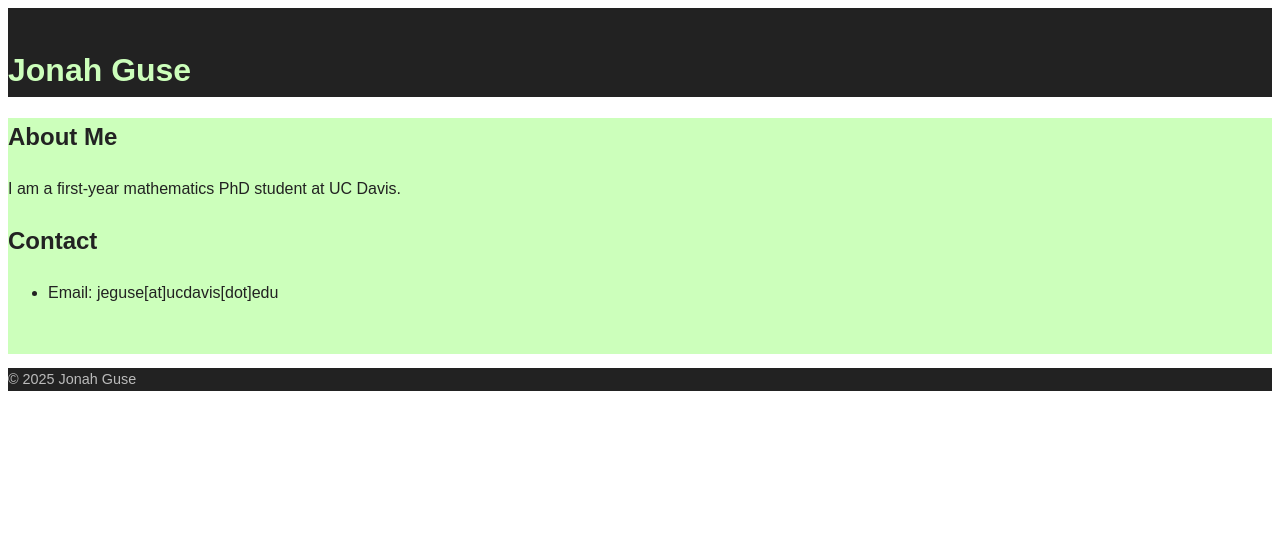
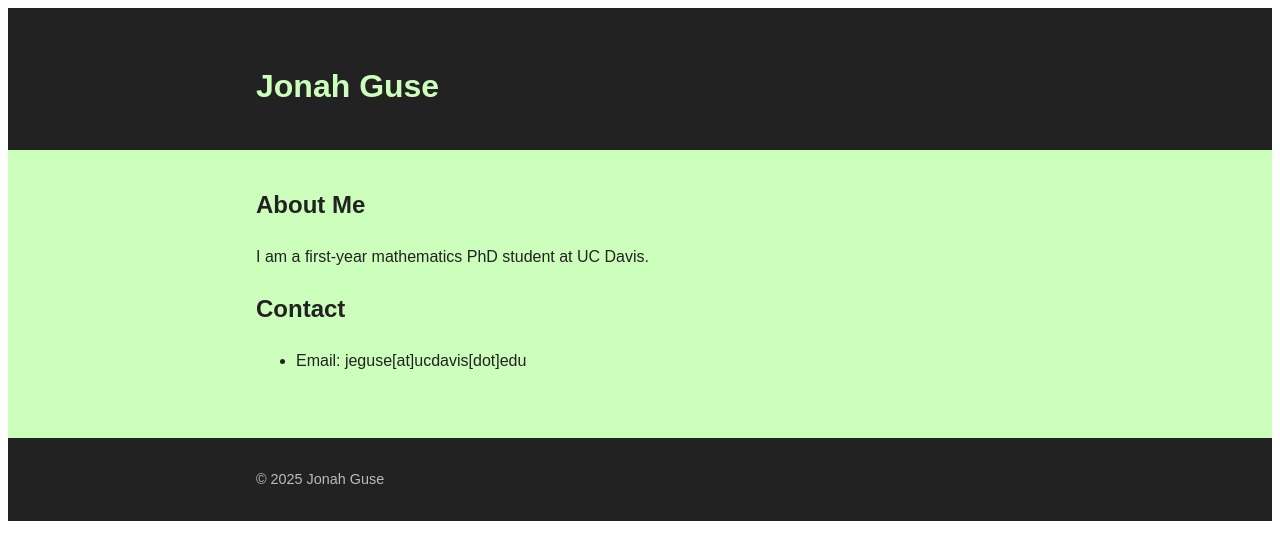
Before and after one commit to jeguse/jeguse.github.io, a Jekyll site: the page built from index.md, in a window 1280 px wide. Shown: the top 560 px of the page. Built offline with Jekyll 4.4.1, drawn with Linux system fonts in a browser that asks for light colours.

Commit message:
Update default.html

```diff
--- a/_layouts/default.html
+++ b/_layouts/default.html
@@ -9,15 +9,21 @@
 
   <body>
     <header>
-      <h1>{{ site.title }}</h1>
+      <div class="container">
+        <h1>{{ site.title }}</h1>
+      </div>
     </header>
 
     <main>
-      {{ content }}
+      <div class="container">
+        {{ content }}
+      </div>
     </main>
 
     <footer>
-      <p>&copy; {{ site.time | date: "%Y" }} Jonah Guse</p>
+      <div class="container">
+        <p>&copy; {{ site.time | date: "%Y" }} Jonah Guse</p>
+      </div>
     </footer>
   </body>
 </html>
```
